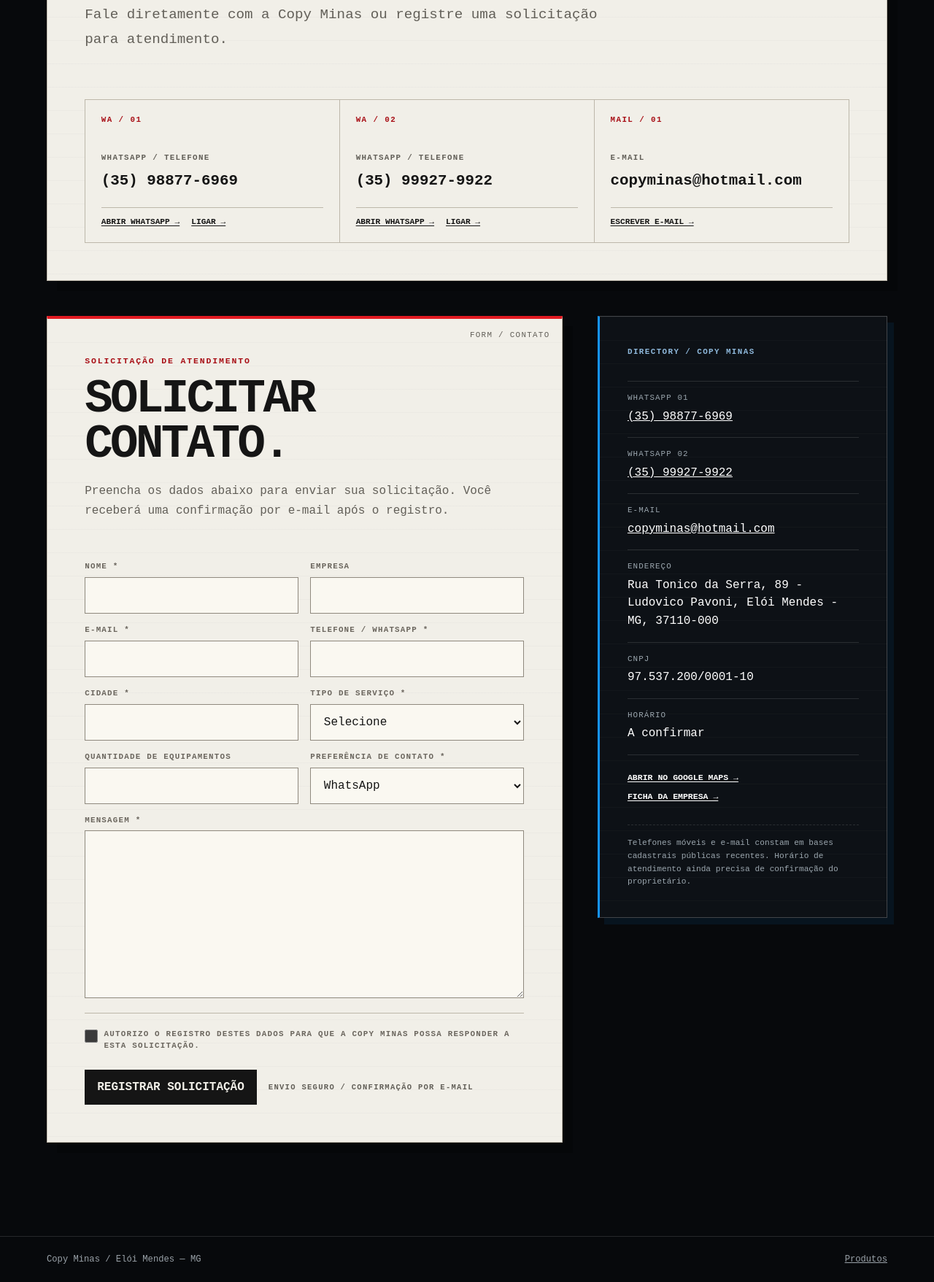
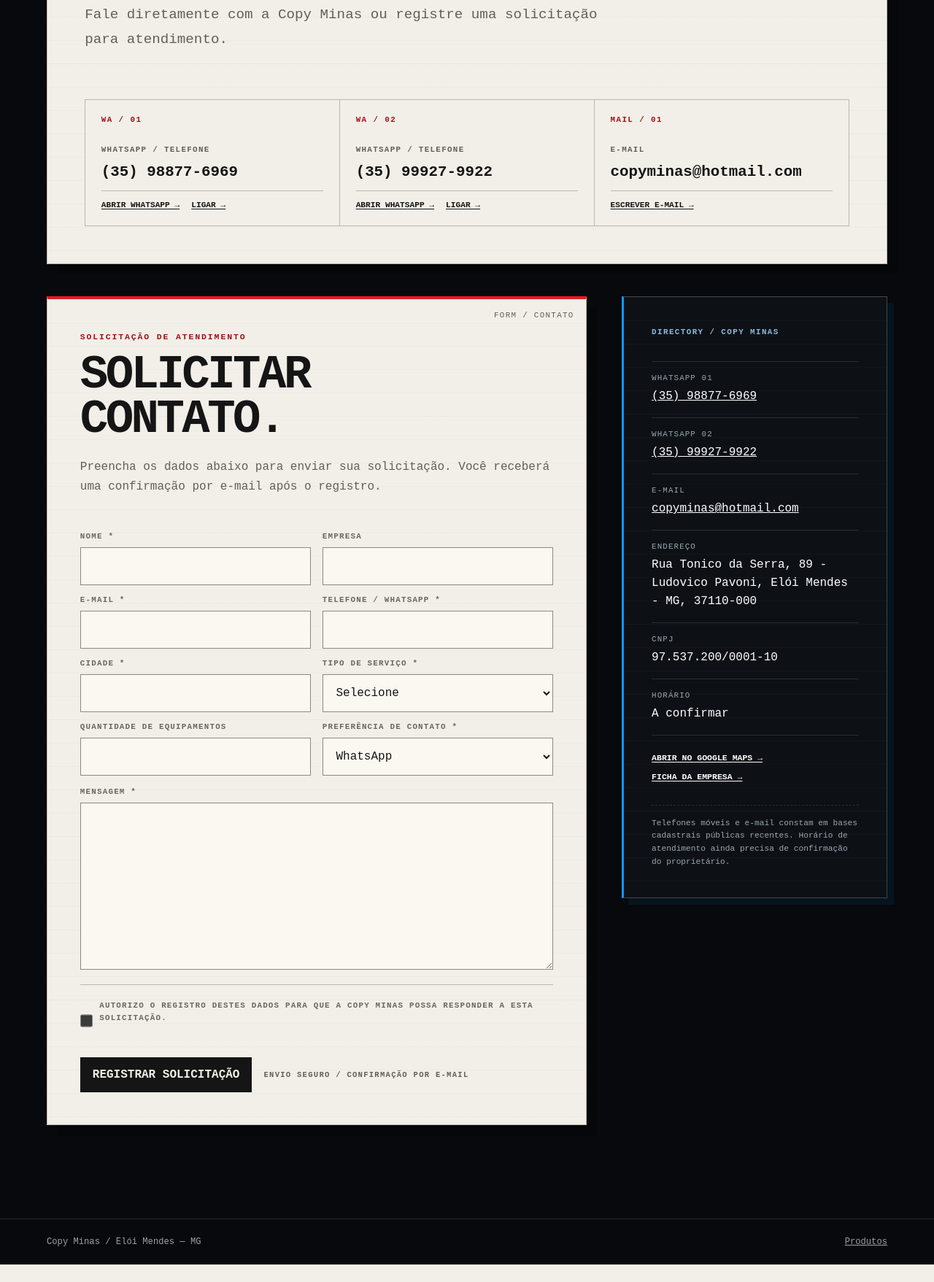
Before and after one commit to BrunoWerninghaus/site_copyminas, a Flask app: page /contato in a window 1280 px wide. Shown: the part 477-2234 px from the top of the page at 73% size. After the commit the page ends 2210 px from the top, so only its background shows below. Run offline with Flask 3, Linux system fonts and the light colour scheme.

Commit message:
Refine Contact hierarchy and density

```diff
--- a/src/copyminas/static/css/pages/contact.css
+++ b/src/copyminas/static/css/pages/contact.css
@@ -1,6 +1,6 @@
 .contact-stage {
     display: grid;
-    gap: clamp(1.5rem, 4vw, 3rem);
+    gap: clamp(1.5rem, 3.5vw, 2.75rem);
 }
 
 .contact-hero {
@@ -27,7 +27,7 @@
 .contact-channel {
     position: relative;
     min-width: 0;
-    min-height: 190px;
+    min-height: 172px;
     padding: 1.35rem;
     background: var(--paper);
 }
@@ -78,7 +78,7 @@
 
 .contact-layout {
     display: grid;
-    grid-template-columns: minmax(0, 1.28fr) minmax(320px, .72fr);
+    grid-template-columns: minmax(0, 1.34fr) minmax(310px, .66fr);
     gap: clamp(1.5rem, 4vw, 3rem);
     align-items: start;
 }
@@ -122,7 +122,7 @@
 }
 
 .contact-form {
-    margin-top: clamp(2rem, 5vw, 3.5rem);
+    margin-top: clamp(2rem, 4vw, 3rem);
 }
 
 .contact-form__grid {
@@ -337,3 +337,60 @@
         width: 100%;
     }
 }
+
+
+/* Contact refinement pass */
+.contact-hero {
+    padding-bottom: clamp(2rem, 4vw, 3.5rem);
+}
+
+.contact-hero .paper-lead {
+    max-width: 62ch;
+}
+
+.contact-channel {
+    display: flex;
+    flex-direction: column;
+}
+
+.contact-channel::before {
+    margin-bottom: 1.8rem;
+}
+
+.contact-channel > div {
+    margin-top: auto;
+}
+
+.contact-form-sheet {
+    padding: clamp(1.5rem, 3.5vw, 3.5rem);
+}
+
+.contact-form__grid {
+    gap: .9rem 1rem;
+}
+
+.contact-form input,
+.contact-form select {
+    min-height: 52px;
+}
+
+.contact-form textarea {
+    min-height: 170px;
+}
+
+.contact-success {
+    max-width: 860px;
+}
+
+@media (min-width: 981px) {
+    .contact-directory {
+        position: sticky;
+        top: 104px;
+    }
+}
+
+@media (max-width: 980px) {
+    .contact-directory {
+        position: static;
+    }
+}
```
